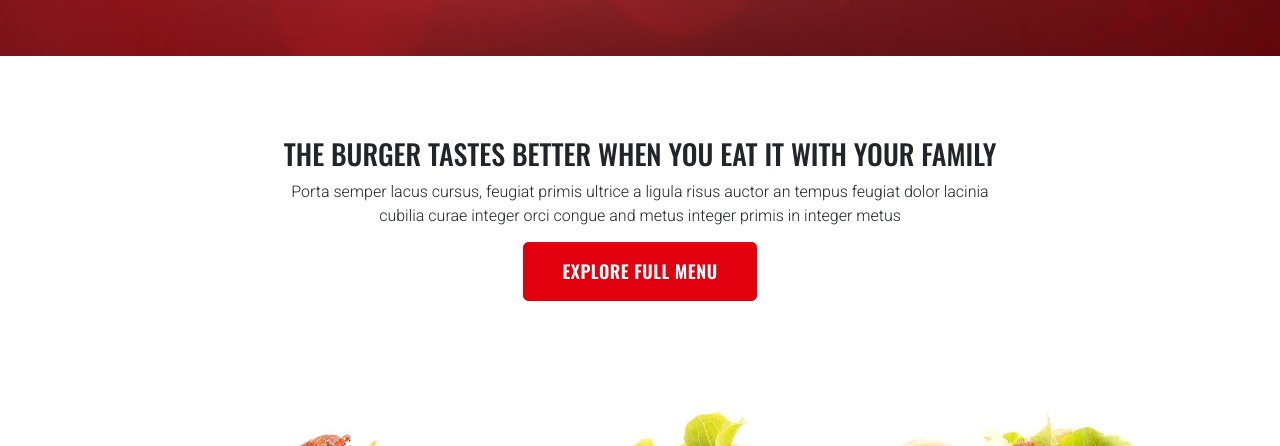
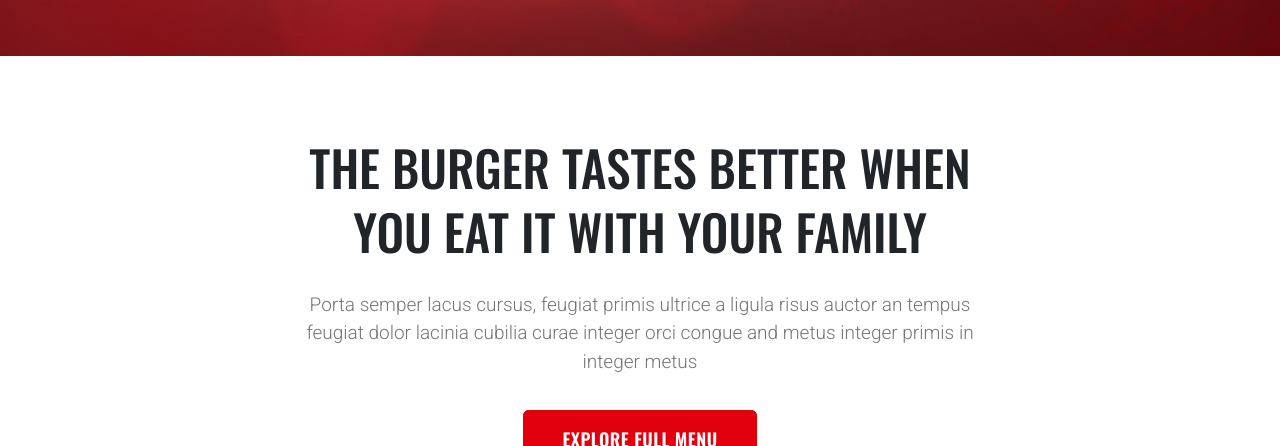
Before and after one commit to kanishkadz/QuickBites, a React (Create React App) app in the folder quick-bite/: page / in a window 1280 px wide. Shown: the part 800-1246 px from the top of the page. Built offline with nearby package versions, Linux system fonts and the light colour scheme.

Commit message:
Update HomeStyle.css

```diff
--- a/quick-bite/src/styles/HomeStyle.css
+++ b/quick-bite/src/styles/HomeStyle.css
@@ -68,6 +68,16 @@
     width: 100%;
 }
 
+.about_section h2{
+    font-size: 3.5rem;
+}
+
+.about_section p{
+    color: var(--grey);
+    padding: 20px 30px;
+    font-size: 19px;
+}
+
 /* media query */
 @media (max-width:767px){
     .hero_section .hero_text h1{
```
